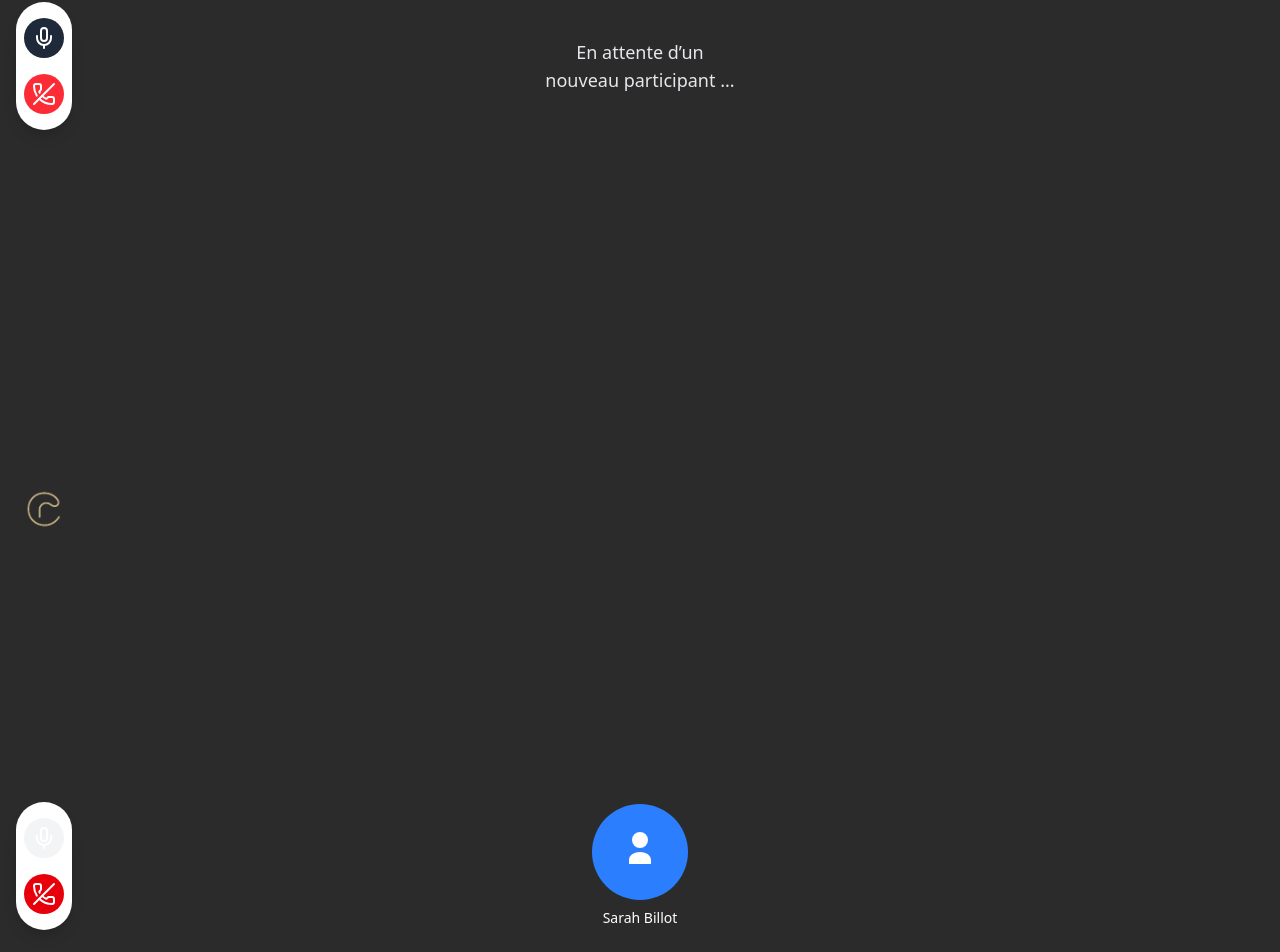
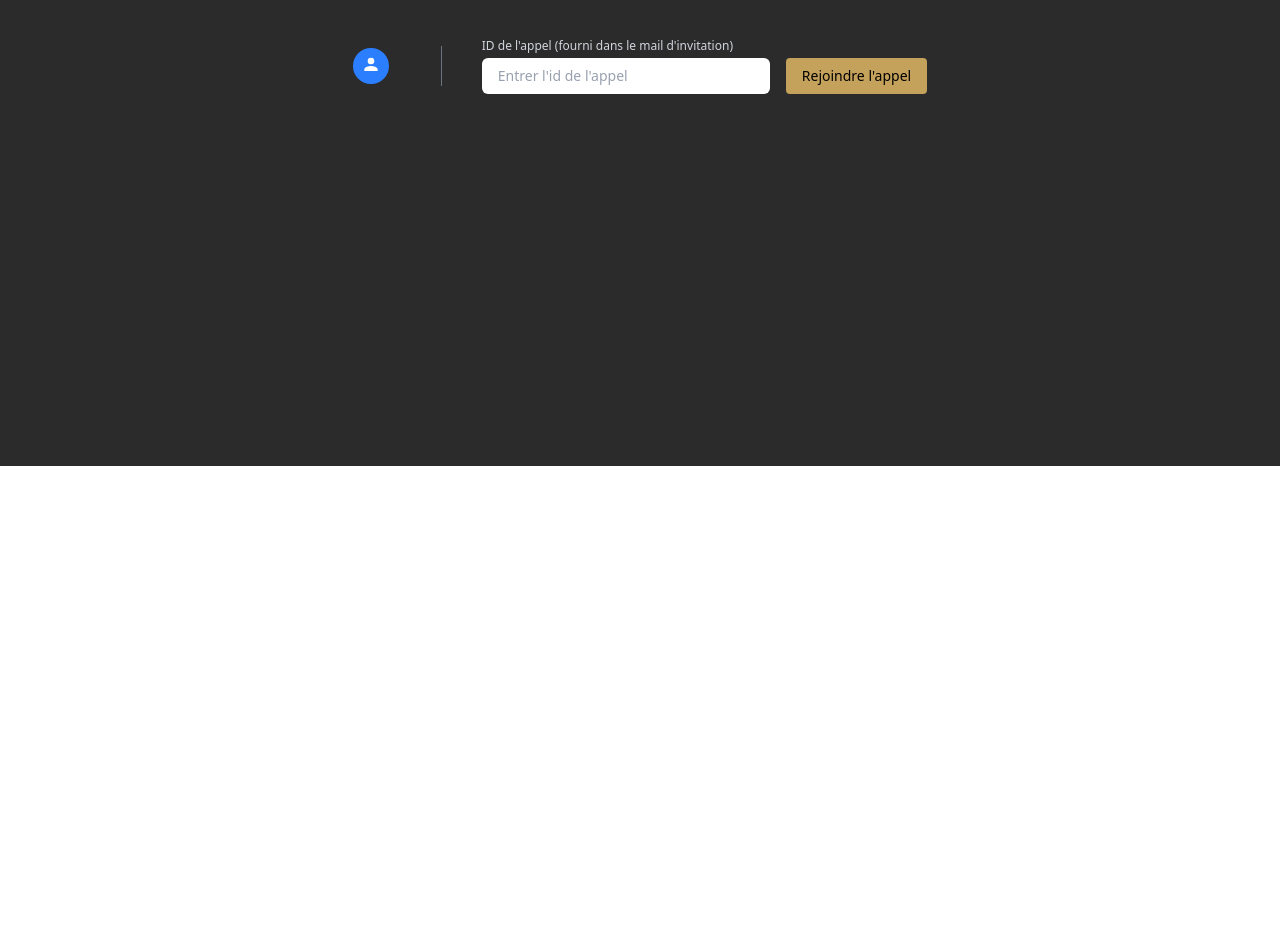
Before and after one commit to jerome-pourra/workshop_mds_2, a Vue app in the folder frontend-dev/: page /call in a window 1280 px wide. Shown: the part 334-1286 px from the top of the page. After the commit the page ends 800 px from the top, so only its background shows below. Built offline with nearby package versions, Linux system fonts and the light colour scheme; no server answers.

Commit message:
feat(ws) : config websocket

```diff
--- a/frontend-dev/index.html
+++ b/frontend-dev/index.html
@@ -1,13 +1,17 @@
 <!DOCTYPE html>
 <html lang="">
+
 <head>
   <meta charset="UTF-8">
   <link rel="icon" href="/favicon.ico">
   <meta name="viewport" content="width=device-width, initial-scale=1.0">
   <title>Vite App</title>
 </head>
+
 <body>
   <div id="app"></div>
   <script type="module" src="/src/main.js"></script>
+  <script src="https://cdn.socket.io/4.5.4/socket.io.min.js"></script>
 </body>
+
 </html>
--- a/frontend-dev/src/components/call-form/joinCall.vue
+++ b/frontend-dev/src/components/call-form/joinCall.vue
@@ -74,8 +74,9 @@ export default {
       })
         .then(response => response.json())
         .then(data => {
-          callStore.setUser(data.userId);
+          callStore.setUserId(data.uuid);
           console.log('User created:', data);
+          this.$router.push({ name: 'call' })
         })
         .catch(error => {
           console.error('Error creating user:', error);
--- a/frontend-dev/src/components/call-template/TemplateCall.vue
+++ b/frontend-dev/src/components/call-template/TemplateCall.vue
@@ -1,15 +1,14 @@
 <template>
+  <!-- Formulaire de connexion -->
   <div v-if="currentView === 'form'" class="min-h-screen bg-[#2b2b2b] flex items-center justify-center px-4 text-white">
-
     <div class="flex items-center space-x-10">
-
       <div class="flex items-center space-x-3">
         <div class="w-9 h-9 rounded-full bg-blue-500 flex items-center justify-center">
           <svg viewBox="0 0 24 24" class="w-5 h-5 text-white" fill="currentColor">
             <path d="M12 12c2.67 0 8 1.34 8 4v2H4v-2c0-2.66 5.33-4 8-4zm0-2a4 4 0 100-8 4 4 0 000 8z" />
           </svg>
         </div>
-        <span class="text-lg font-medium">Sarah Billot</span>
+        <span class="text-lg font-medium">{{this.firstname}} {{this.name}}</span>
       </div>
 
       <div class="h-10 w-px bg-gray-500"></div>
@@ -19,66 +18,36 @@
           <label for="callId" class="text-xs text-gray-300 mb-1">
             ID de l'appel (fourni dans le mail d'invitation)
           </label>
-
-          <input id="callId" v-model="callId" type="text" placeholder="Entrer l'id de l'appel"
-            class="w-72 rounded-md bg-white text-black placeholder-gray-400 text-sm px-4 py-2 focus:outline-none" />
+          <input
+            id="callId"
+            v-model="callId"
+            type="text"
+            placeholder="Entrer l'id de l'appel"
+            class="w-72 rounded-md bg-white text-black placeholder-gray-400 text-sm px-4 py-2 focus:outline-none"
+          />
         </div>
 
-        <button type="submit" class="bg-[#c5a25b] hover:bg-[#b8914c] transition
-                 text-sm font-medium text-black px-4 py-2 rounded">
+        <button
+          type="submit"
+          class="bg-[#c5a25b] hover:bg-[#b8914c] transition text-sm font-medium text-black cursor-pointer px-4 py-2 rounded"
+        >
           Rejoindre l'appel
         </button>
       </form>
     </div>
   </div>
 
-  <!-- Waiting Screen -->
-  <div class="min-h-screen bg-[#2b2b2b] flex items-center justify-center text-white relative">
-    <div class="absolute top-6 left-6">
-      <img src="../../assets/logo_dore.png" alt="Logo" class="h-10 w-10" />
-    </div>
-    <div
-      class="absolute left-4 top-1/2 -translate-y-1/2 bg-white rounded-full py-4 px-2 flex flex-col items-center space-y-4 shadow-lg">
-      <button class="w-10 h-10 bg-gray-800 rounded-full flex items-center justify-center">
-        <svg xmlns="http://www.w3.org/2000/svg" width="24" height="24" viewBox="0 0 24 24" fill="none"
-          stroke="currentColor" stroke-width="2" stroke-linecap="round" stroke-linejoin="round"
-          class="lucide lucide-mic-icon lucide-mic">
-          <path d="M12 19v3" />
-          <path d="M19 10v2a7 7 0 0 1-14 0v-2" />
-          <rect x="9" y="2" width="6" height="13" rx="3" />
-        </svg>
-
-      </button>
-
-      <button class="w-10 h-10 bg-red-500 rounded-full flex items-center justify-center">
-        <svg xmlns="http://www.w3.org/2000/svg" width="24" height="24" viewBox="0 0 24 24" fill="none"
-          stroke="currentColor" stroke-width="2" stroke-linecap="round" stroke-linejoin="round"
-          class="lucide lucide-phone-off-icon lucide-phone-off">
-          <path
-            d="M10.1 13.9a14 14 0 0 0 3.732 2.668 1 1 0 0 0 1.213-.303l.355-.465A2 2 0 0 1 17 15h3a2 2 0 0 1 2 2v3a2 2 0 0 1-2 2 18 18 0 0 1-12.728-5.272" />
-          <path d="M22 2 2 22" />
-          <path
-            d="M4.76 13.582A18 18 0 0 1 2 4a2 2 0 0 1 2-2h3a2 2 0 0 1 2 2v3a2 2 0 0 1-.8 1.6l-.468.351a1 1 0 0 0-.292 1.233 14 14 0 0 0 .244.473" />
-        </svg>
-      </button>
-    </div>
-
-    <div class="text-center text-lg text-gray-200">
-      En attente d’un<br />
-      nouveau participant ...
-    </div>
-  </div>
-
-  <!-- Call Screen -->
-  <div class="min-h-screen w-screen bg-[#2b2b2b] text-white relative flex items-center justify-center">
+  <!-- Écran d'attente -->
+  <div v-if="currentView === 'waiting'" class="min-h-screen bg-[#2b2b2b] flex items-center justify-center text-white relative">
     <div class="absolute top-6 left-6">
       <img src="../../assets/logo_dore.png" alt="Logo" class="h-10 w-10" />
     </div>
 
     <div
-      class="absolute left-4 top-1/2 -translate-y-1/2 bg-white rounded-full py-4 px-2 flex flex-col items-center space-y-4 shadow-lg">
-      <button class="w-10 h-10 bg-gray-100 rounded-full flex items-center justify-center">
-        <svg xmlns="http://www.w3.org/2000/svg" width="24" height="24" viewBox="0 0 24 24" fill="none"
+      class="absolute left-4 top-1/2 -translate-y-1/2 bg-white rounded-full py-4 px-2 flex flex-col items-center space-y-4 shadow-lg"
+    >
+      <button class="w-10 h-10 bg-gray-800 rounded-full flex items-center justify-center cursor-pointer">
+        <svg xmlns="http://www.w3.org/2000/svg" width="24" height="24" fill="none"
           stroke="currentColor" stroke-width="2" stroke-linecap="round" stroke-linejoin="round"
           class="lucide lucide-mic-icon lucide-mic">
           <path d="M12 19v3" />
@@ -87,65 +56,324 @@
         </svg>
       </button>
 
-      <button class="w-10 h-10 bg-red-600 rounded-full flex items-center justify-center">
-        <svg xmlns="http://www.w3.org/2000/svg" width="24" height="24" viewBox="0 0 24 24" fill="none"
-          stroke="currentColor" stroke-width="2" stroke-linecap="round" stroke-linejoin="round"
-          class="lucide lucide-phone-off-icon lucide-phone-off">
-          <path
-            d="M10.1 13.9a14 14 0 0 0 3.732 2.668 1 1 0 0 0 1.213-.303l.355-.465A2 2 0 0 1 17 15h3a2 2 0 0 1 2 2v3a2 2 0 0 1-2 2 18 18 0 0 1-12.728-5.272" />
-          <path d="M22 2 2 22" />
-          <path
-            d="M4.76 13.582A18 18 0 0 1 2 4a2 2 0 0 1 2-2h3a2 2 0 0 1 2 2v3a2 2 0 0 1-.8 1.6l-.468.351a1 1 0 0 0-.292 1.233 14 14 0 0 0 .244.473" />
-        </svg>
+      <button class="w-10 h-10 bg-red-500 rounded-full flex items-center justify-center cursor-pointer" @click="leave">
+        <svg xmlns="http://www.w3.org/2000/svg" width="24" height="24" viewBox="0 0 24 24" fill="none" stroke="currentColor" stroke-width="2" stroke-linecap="round" stroke-linejoin="round" class="lucide lucide-phone-off-icon lucide-phone-off"><path d="M10.1 13.9a14 14 0 0 0 3.732 2.668 1 1 0 0 0 1.213-.303l.355-.465A2 2 0 0 1 17 15h3a2 2 0 0 1 2 2v3a2 2 0 0 1-2 2 18 18 0 0 1-12.728-5.272"/><path d="M22 2 2 22"/><path d="M4.76 13.582A18 18 0 0 1 2 4a2 2 0 0 1 2-2h3a2 2 0 0 1 2 2v3a2 2 0 0 1-.8 1.6l-.468.351a1 1 0 0 0-.292 1.233 14 14 0 0 0 .244.473"/></svg>
       </button>
     </div>
 
+    <div class="text-center text-lg text-gray-200">
+      En attente d’un<br />nouveau participant ...
+    </div>
+  </div>
+
+  <!-- Écran d'appel actif -->
+  <div v-if="currentView === 'call'" class="min-h-screen w-screen bg-[#2b2b2b] text-white relative flex items-center justify-center">
+    <div class="absolute top-6 left-6">
+      <img src="../../assets/logo_dore.png" alt="Logo" class="h-10 w-10" />
+    </div>
+
+    <div
+      class="absolute left-4 top-1/2 -translate-y-1/2 bg-white rounded-full py-4 px-2 flex flex-col items-center space-y-4 shadow-lg"
+    >
+      <button class="w-10 h-10 bg-gray-800 rounded-full flex items-center justify-center cursor-pointer">
+       <svg xmlns="http://www.w3.org/2000/svg" width="24" height="24" viewBox="0 0 24 24" fill="none" stroke="currentColor" stroke-width="2" stroke-linecap="round" stroke-linejoin="round" class="lucide lucide-mic-icon lucide-mic"><path d="M12 19v3"/><path d="M19 10v2a7 7 0 0 1-14 0v-2"/><rect x="9" y="2" width="6" height="13" rx="3"/></svg>
+      </button>
+
+      <button class="w-10 h-10 bg-red-600 rounded-full flex items-center justify-center cursor-pointer" @click="leave">
+        <svg xmlns="http://www.w3.org/2000/svg" width="24" height="24" viewBox="0 0 24 24" fill="none" stroke="currentColor" stroke-width="2" stroke-linecap="round" stroke-linejoin="round" class="lucide lucide-phone-off-icon lucide-phone-off"><path d="M10.1 13.9a14 14 0 0 0 3.732 2.668 1 1 0 0 0 1.213-.303l.355-.465A2 2 0 0 1 17 15h3a2 2 0 0 1 2 2v3a2 2 0 0 1-2 2 18 18 0 0 1-12.728-5.272"/><path d="M22 2 2 22"/><path d="M4.76 13.582A18 18 0 0 1 2 4a2 2 0 0 1 2-2h3a2 2 0 0 1 2 2v3a2 2 0 0 1-.8 1.6l-.468.351a1 1 0 0 0-.292 1.233 14 14 0 0 0 .244.473"/></svg>
+      </button>
+    </div>
+
+    <!-- Affichage de l’utilisateur distant -->
     <div class="flex flex-col items-center">
-      <div class="w-24 h-24 rounded-full bg-blue-500 flex items-center justify-center">
-        <svg class="w-12 h-12 text-white" fill="currentColor" viewBox="0 0 24 24">
+      <div class="w-24 h-24 rounded-full bg-blue-500 flex items-center justify-center overflow-hidden">
+        <img
+          v-if="remoteUser?.avatarUrl"
+          :src="remoteUser.avatarUrl"
+          alt="Avatar"
+          class="w-full h-full object-cover"
+        />
+        <svg v-else class="w-12 h-12 text-white" fill="currentColor" viewBox="0 0 24 24">
           <path d="M12 12c2.7 0 5.5 1.34 5.5 4v2H6.5v-2c0-2.66 2.8-4 5.5-4zm0-2a4 4 0 100-8 4 4 0 000 8z" />
         </svg>
       </div>
-      <span class="mt-2 text-sm">Sarah Billot</span>
+      <span class="mt-2 text-sm">
+        {{ remoteUser?.name || 'Utilisateur connecté' }}
+      </span>
+    </div>
+
+    <!-- Écran de fin de l’utilisateur distant -->
+    <div v-if="endScreen" class="min-h-screen bg-[#2b2b2b] flex items-center justify-center text-white relative">
+      <div class="absolute top-6 left-6">
+        <img src="../../assets/logo_dore.png" alt="Logo" class="h-10 w-10" />
+      </div>
+
+      <div class="text-center text-lg text-gray-200">
+        Merci pour votre<br />participation !
+      </div>
     </div>
   </div>
 </template>
 
+
 <script>
   import { useCallStore } from '../../stores/callStore'
   import { API_SERVER_URL } from '@/main.js'
-  export default {
+export default {
   name: 'JoinCall',
   data() {
     return {
+      socket: null,
+      peer: null,
+      localStream: null,
+      audioContext: null,
+      destination: null,
+      mediaRecorder: null,
+      recordedChunks: [],
+      isRecording: false,
+      mixedStream: null,
+      isInRoom: false,
       userId: '',
       callId: '',
+      ownerUuid: '',
+      events: [],
+      currentView: 'form', // 'form' | 'waiting' | 'call'
+      remoteUser: null,
+      endScreen: false,
+
+      // Buffers
+      pendingOffer: null,
+      pendingCandidates: [],
     }
   },
   mounted() {
     const callStore = useCallStore();
-    this.userId = callStore.userId
-    this.callId = callStore.callId
-    this.joinCall()
+    this.userId = callStore.userId;
+    this.callId = callStore.callId;
+
+    if (this.callId && this.userId) {
+      this.joinCall();
+    }
+  },
+  beforeUnmount() {
+    if (this.socket) this.socket.disconnect();
+    if (this.peer) this.peer.close();
   },
   methods: {
-    joinCall() {
-      fetch(`${API_SERVER_URL}/conversation/${this.callId}/join`, {
-        method: 'POST',
-        headers: {
-          'Content-Type': 'application/json',
+    async joinCall() {
+      try {
+        const response = await fetch(`${API_SERVER_URL}/conversation/${this.callId}/join`, {
+          method: 'POST',
+          headers: { 'Content-Type': 'application/json' },
+          body: JSON.stringify({ userId: this.userId }),
+        });
+
+        const data = await response.json();
+        console.log('Call joined:', data);
+
+        this.currentView = 'waiting';
+        this.ownerUuid = data.owner.uuid
+        this.connectToSocket();
+
+      } catch (error) {
+        console.error('Erreur joinCall :', error);
+      }
+    },
+
+    connectToSocket() {
+      this.socket = io(`${API_SERVER_URL}/webrtc`, { transports: ['websocket'] });
+
+      this.socket.on('connect', async () => {
+        this.addEvent(`✅ Socket connecté (${this.socket.id})`);
+
+        await this.startWebrtc(); // ✅ initialise immédiatement WebRTC
+
+        this.socket.emit("join", {
+          userUuid: this.userId,
+          conversationUuid: this.callId,
+          data: null
+        });
+      });
+
+      this.socket.on("join", async (user) => {
+        this.addEvent("👤 Autre utilisateur a rejoint");
+
+        this.remoteUser = user;
+        this.currentView = 'call';
+
+        if (this.isInRoom) {
+          this.createOffer();
+        }
+      });
+
+      this.socket.on("leave", () => {
+        this.addEvent("👤 L'autre utilisateur a quitté");
+        this.remoteUser = null;
+      });
+
+      this.socket.on("offer", async (offer) => {
+        this.addEvent("📡 Offer reçu");
+        if (this.currentView !== 'call') {
+          this.currentView = 'call';
+        }
+        if (!this.peer) {
+          console.warn("Offer reçu, mais peer non initialisé. Stocké en attente.");
+          this.pendingOffer = offer;
+          return;
+        }
+        await this.peer.setRemoteDescription(new RTCSessionDescription(offer));
+        const answer = await this.peer.createAnswer();
+        await this.peer.setLocalDescription(answer);
+        this.socket.emit("answer", {
+          userUuid: this.userId,
+          conversationUuid: this.callId,
+          data: answer
+        });
+      });
+
+      this.socket.on("answer", async (answer) => {
+        this.addEvent("📡 Answer reçu");
+        if (!this.peer) {
+          console.warn("Answer reçu, mais peer non initialisé.");
+          return;
+        }
+        await this.peer.setRemoteDescription(new RTCSessionDescription(answer));
+      });
+
+      this.socket.on("ice-candidate", async (candidate) => {
+        this.addEvent("❄️ ICE Candidate reçu");
+        if (!this.peer) {
+          console.warn("ICE candidate reçu, mais peer non initialisé. Stocké en attente.");
+          this.pendingCandidates.push(candidate);
+          return;
+        }
+        await this.peer.addIceCandidate(new RTCIceCandidate(candidate));
+      });
+
+      this.socket.on("error", (err) => {
+        this.addEvent(`❌ Erreur : ${err.message}`);
+      });
+    },
+
+    async startWebrtc() {
+      this.audioContext = new (window.AudioContext || window.webkitAudioContext)();
+      this.destination = this.audioContext.createMediaStreamDestination();
+      this.localStream = await navigator.mediaDevices.getUserMedia({ audio: true });
+      this.mixedStream = this.destination.stream;
+
+      const localSource = this.audioContext.createMediaStreamSource(this.localStream);
+      localSource.connect(this.destination);
+
+      this.mediaRecorder = new MediaRecorder(this.mixedStream, { mimeType: 'video/webm' });
+      this.recordedChunks = [];
+      this.mediaRecorder.ondataavailable = (e) => {
+        if (e.data.size > 0) this.recordedChunks.push(e.data);
+      };
+      this.mediaRecorder.start();
+      this.isRecording = true;
+
+      this.peer = new RTCPeerConnection();
+
+      this.peer.ontrack = (event) => {
+        const remoteAudio = new Audio();
+        remoteAudio.srcObject = event.streams[0];
+        remoteAudio.autoplay = true;
+        remoteAudio.controls = true;
+        document.body.appendChild(remoteAudio);
+
+        if (this.audioContext && this.destination && this.isRecording) {
+          const remoteSource = this.audioContext.createMediaStreamSource(event.streams[0]);
+          remoteSource.connect(this.destination);
+        }
+      };
+
+      this.peer.onicecandidate = (event) => {
+        if (event.candidate) {
+          this.socket.emit("ice-candidate", {
+            userUuid: this.userId,
+            conversationUuid: this.callId,
+            data: event.candidate
+          });
+        }
+      };
+
+      this.localStream.getTracks().forEach(track => this.peer.addTrack(track, this.localStream));
+
+      this.isInRoom = true;
+
+      // 🔁 Traitement des messages stockés
+      if (this.pendingOffer) {
+        this.addEvent("📡 Traitement de l'offre mise en attente");
+        await this.peer.setRemoteDescription(new RTCSessionDescription(this.pendingOffer));
+        const answer = await this.peer.createAnswer();
+        await this.peer.setLocalDescription(answer);
+        this.socket.emit("answer", {
+          userUuid: this.userId,
+          conversationUuid: this.callId,
+          data: answer
+        });
+        this.pendingOffer = null;
+      }
+
+      for (const candidate of this.pendingCandidates) {
+        this.addEvent("❄️ Traitement des ICE candidates en attente");
+        await this.peer.addIceCandidate(new RTCIceCandidate(candidate));
+      }
+      this.pendingCandidates = [];
+    },
+
+    async createOffer() {
+      const offer = await this.peer.createOffer();
+
+      if (this.currentView !== 'call') {
+        this.currentView = 'call';
+      }
+
+      await this.peer.setLocalDescription(offer);
+      this.socket.emit("offer", {
+        userUuid: this.userId,
+        conversationUuid: this.callId,
+        data: offer
+      });
+    },
+
+    leave() {
+      if (this.mediaRecorder && this.isRecording) {
+        this.mediaRecorder.stop();
+        this.isRecording = false;
+      }
+
+      if (this.localStream) {
+        this.localStream.getTracks().forEach(track => track.stop());
+        this.localStream = null;
+      }
+
+      if (this.peer) {
+        this.peer.close();
+      }
+
+      this.socket.emit(
+        "leave",
+        {
+          userUuid: this.userId,
+          conversationUuid: this.callId,
+          data: null
         },
-        body: JSON.stringify({
-          userId: this.userId,
-        }),
-      })
-        .then(response => response.json())
-        .then(data => {
-          console.log('Call joined:', data);
-        })
-        .catch(error => {
-          console.error('Error joining call:', error);
-        });
+        (ack) => {
+          console.log("Le serveur a bien reçu le leave :", ack);
+        }
+      );
+
+      if(this.ownerUUid == this.userId) {
+        this.$router.push({ name: 'home' })
+      } else {
+        this.endScreen = true
+      }
+      this.isInRoom = false;
+    },
+
+    addEvent(message) {
+      this.events.push({ message, timestamp: Date.now() });
     },
   },
 }
```
Lines whose indentation alone changed are shown as unchanged.
